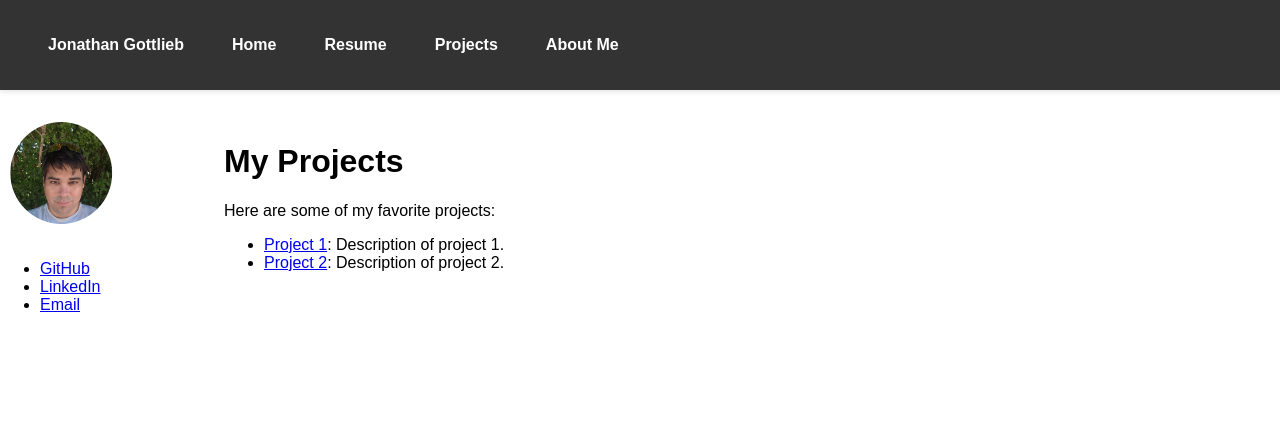
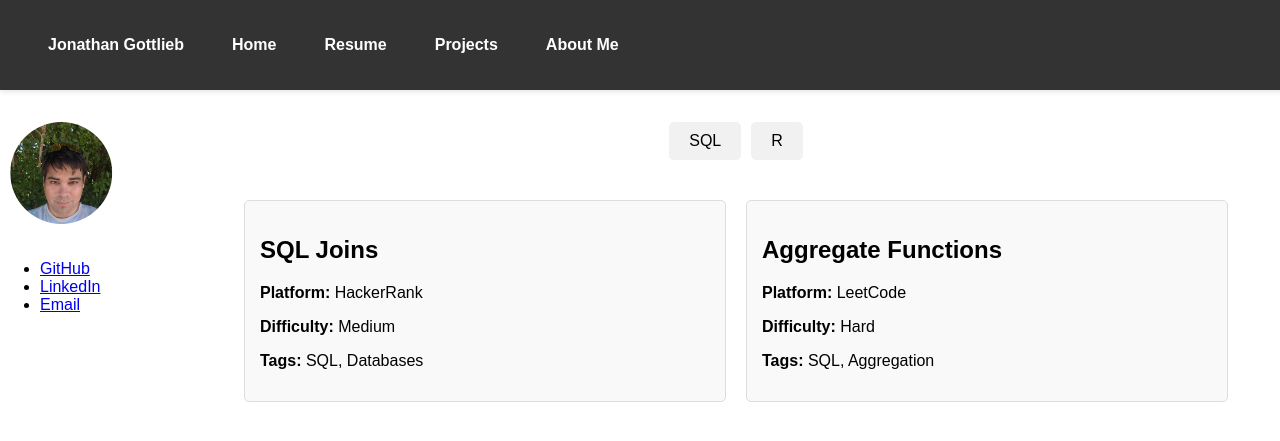
Before and after one commit to gotjon05/website_fina, a Jekyll site: the page built from projects.markdown, in a window 1280 px wide. Shown: the top 441 px of the page. Built offline with Jekyll 4.4.1, drawn with Linux system fonts in a browser that asks for light colours.

Commit message:
added buttons and tabs to project page

```diff
--- /dev/null
+++ b/_includes/project_layout.html
@@ -0,0 +1,40 @@
+<div class="tabs">
+  <button class="tab-button active" onclick="showGrid('sql')">SQL</button>
+  <button class="tab-button" onclick="showGrid('r')">R</button>
+</div>
+
+<div class="grid-container" id="sql-grid">
+  <section class="grid">
+    <!-- Example for SQL -->
+    <article class="challenge-card">
+      <h2>SQL Joins</h2>
+      <p><strong>Platform:</strong> HackerRank</p>
+      <p><strong>Difficulty:</strong> Medium</p>
+      <p><strong>Tags:</strong> SQL, Databases</p>
+    </article>
+    <article class="challenge-card">
+      <h2>Aggregate Functions</h2>
+      <p><strong>Platform:</strong> LeetCode</p>
+      <p><strong>Difficulty:</strong> Hard</p>
+      <p><strong>Tags:</strong> SQL, Aggregation</p>
+    </article>
+  </section>
+</div>
+
+<div class="grid-container hidden" id="r-grid">
+  <section class="grid">
+    <!-- Example for R -->
+    <article class="challenge-card">
+      <h2>Data Manipulation with dplyr</h2>
+      <p><strong>Platform:</strong> DataCamp</p>
+      <p><strong>Difficulty:</strong> Easy</p>
+      <p><strong>Tags:</strong> R, dplyr, Data Manipulation</p>
+    </article>
+    <article class="challenge-card">
+      <h2>Data Visualization with ggplot2</h2>
+      <p><strong>Platform:</strong> Coursera</p>
+      <p><strong>Difficulty:</strong> Medium</p>
+      <p><strong>Tags:</strong> R, ggplot2, Visualization</p>
+    </article>
+  </section>
+</div>
--- a/_layouts/default.html
+++ b/_layouts/default.html
@@ -19,5 +19,7 @@
             {{ content }}
         </div>
     </div>
+ <!-- Reference JavaScript File -->
+    <script src="/assets/js/script.js"></script>
 </body>
 </html>
--- a/assets/css/style.css
+++ b/assets/css/style.css
@@ -117,3 +117,55 @@ body, html {
         max-width: 60px; /* Smaller image */
     }
 }
+
+/* Tabs */
+.tabs {
+  display: flex;
+  justify-content: center;
+  margin-bottom: 20px;
+}
+
+.tab-button {
+  background-color: #f1f1f1;
+  border: none;
+  padding: 10px 20px;
+  cursor: pointer;
+  font-size: 16px;
+  margin: 0 5px;
+  border-radius: 5px;
+  transition: background-color 0.3s;
+}
+
+.tab-button.active {
+  background-color: #333;
+  color: white;
+}
+
+.tab-button:hover {
+  background-color: #ddd;
+}
+
+/* Grid Containers */
+.grid-container {
+  display: block;
+}
+
+.grid-container.hidden {
+  display: none;
+}
+
+/* Grid and Cards */
+.grid {
+  display: grid;
+  grid-template-columns: repeat(auto-fit, minmax(300px, 1fr));
+  gap: 20px;
+  padding: 20px;
+}
+
+.challenge-card {
+  border: 1px solid #ddd;
+  border-radius: 5px;
+  padding: 15px;
+  background: #f9f9f9;
+  text-align: left;
+}
--- /dev/null
+++ b/assets/js/script.js
@@ -0,0 +1,19 @@
+function showGrid(gridId) {
+  const grids = document.querySelectorAll('.grid-container');
+  const tabs = document.querySelectorAll('.tab-button');
+
+  // Hide all grids
+  grids.forEach(grid => grid.classList.add('hidden'));
+  // Show the selected grid
+  document.getElementById(`${gridId}-grid`).classList.remove('hidden');
+
+  // Remove 'active' class from all tabs
+  tabs.forEach(tab => tab.classList.remove('active'));
+  // Add 'active' class to the clicked tab
+  event.target.classList.add('active');
+}
+
+// Show the SQL tab by default on page load
+document.addEventListener('DOMContentLoaded', () => {
+  showGrid('sql');
+});
--- a/projects.markdown
+++ b/projects.markdown
@@ -1,11 +1,6 @@
 ---
 layout: default
 title: "Projects"
-permalink: /projects/
 ---
-# My Projects
 
-Here are some of my favorite projects:
-
-- [Project 1](https://github.com/username/project1): Description of project 1.
-- [Project 2](https://github.com/username/project2): Description of project 2.
+{% include project_layout.html %}
```
Also changed, not shown: 2 other files.
